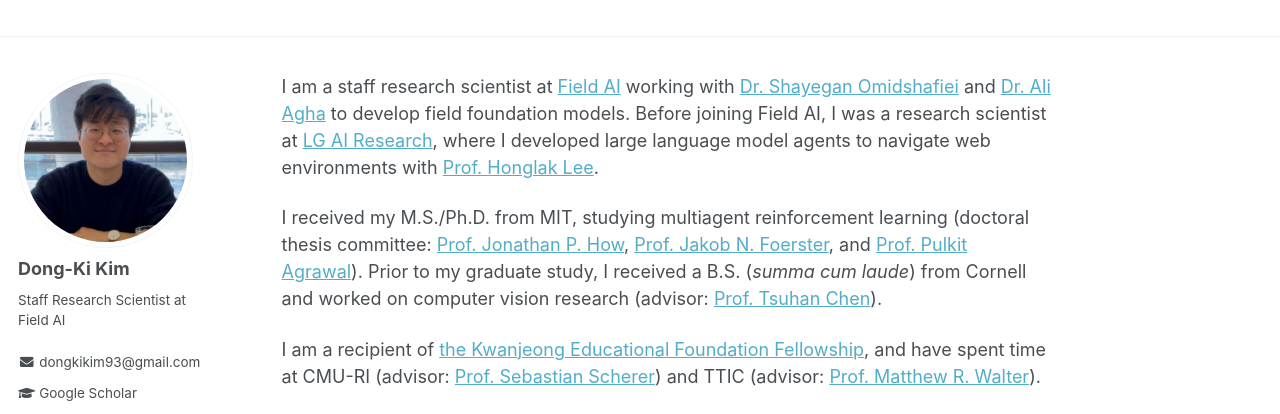
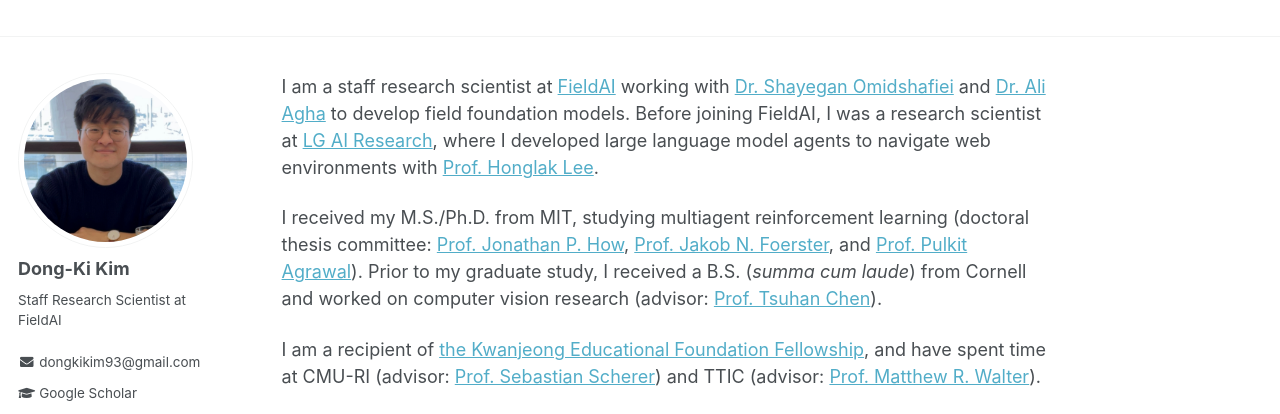
Before and after one commit to dkkim93/dkkim93.github.io, a Jekyll site: the page built from _pages/about.md, in a window 1280 px wide and 900 px high. Shown: the top 414 px of the window. Built offline with Jekyll 4.4.1, drawn with Linux system fonts in a browser that asks for light colours.

Commit message:
updated Field AI to FieldAI

```diff
--- a/_config.yml
+++ b/_config.yml
@@ -82,7 +82,7 @@ analytics:
 author:
   name             : "Dong-Ki Kim"
   avatar           : "dongki2.JPG"
-  bio              : "Staff Research Scientist at Field AI"
+  bio              : "Staff Research Scientist at FieldAI"
   cv               : # "https://github.com/dkkim93/dkkim93.github.io/blob/master/files/Kim_DongKi_Resume.pdf"
   location         :
   employer         :
--- a/_pages/about.md
+++ b/_pages/about.md
@@ -7,7 +7,7 @@ redirect_from:
   - /about/
   - /about.html
 ---
-I am a staff research scientist at <a href="https://fieldai.com/" target="_blank">Field AI</a> working with <a href="https://www.linkedin.com/in/shayegan/" target="_blank">Dr. Shayegan Omidshafiei</a> and <a href="https://www.linkedin.com/in/ali-agha-7aa5212a/" target="_blank">Dr. Ali Agha</a> to develop field foundation models. Before joining Field AI, I was a research scientist at <a href="https://www.lgresearch.ai/" target="_blank">LG AI Research</a>, where I developed large language model agents to navigate web environments with <a href="https://scholar.google.com/citations?user=fmSHtE8AAAAJ&hl=en" target="_blank">Prof. Honglak Lee</a>.
+I am a staff research scientist at <a href="https://fieldai.com/" target="_blank">FieldAI</a> working with <a href="https://www.linkedin.com/in/shayegan/" target="_blank">Dr. Shayegan Omidshafiei</a> and <a href="https://www.linkedin.com/in/ali-agha-7aa5212a/" target="_blank">Dr. Ali Agha</a> to develop field foundation models. Before joining FieldAI, I was a research scientist at <a href="https://www.lgresearch.ai/" target="_blank">LG AI Research</a>, where I developed large language model agents to navigate web environments with <a href="https://scholar.google.com/citations?user=fmSHtE8AAAAJ&hl=en" target="_blank">Prof. Honglak Lee</a>.
 
 I received my M.S./Ph.D. from MIT, studying multiagent reinforcement learning (doctoral thesis committee: <a href="https://scholar.google.com/citations?user=gX7rSCcAAAAJ&hl=en" target="_blank">Prof. Jonathan P. How</a>, <a href="https://www.jakobfoerster.com/" target="_blank">Prof. Jakob N. Foerster</a>, and <a href="http://people.csail.mit.edu/pulkitag/" target="_blank">Prof. Pulkit Agrawal</a>). Prior to my graduate study, I received a B.S. (*summa cum laude*) from Cornell and worked on computer vision research (advisor: <a href="https://www.nus.edu.sg/about/management/chen-tsuhan" target="_blank">Prof. Tsuhan Chen</a>).
 
```
